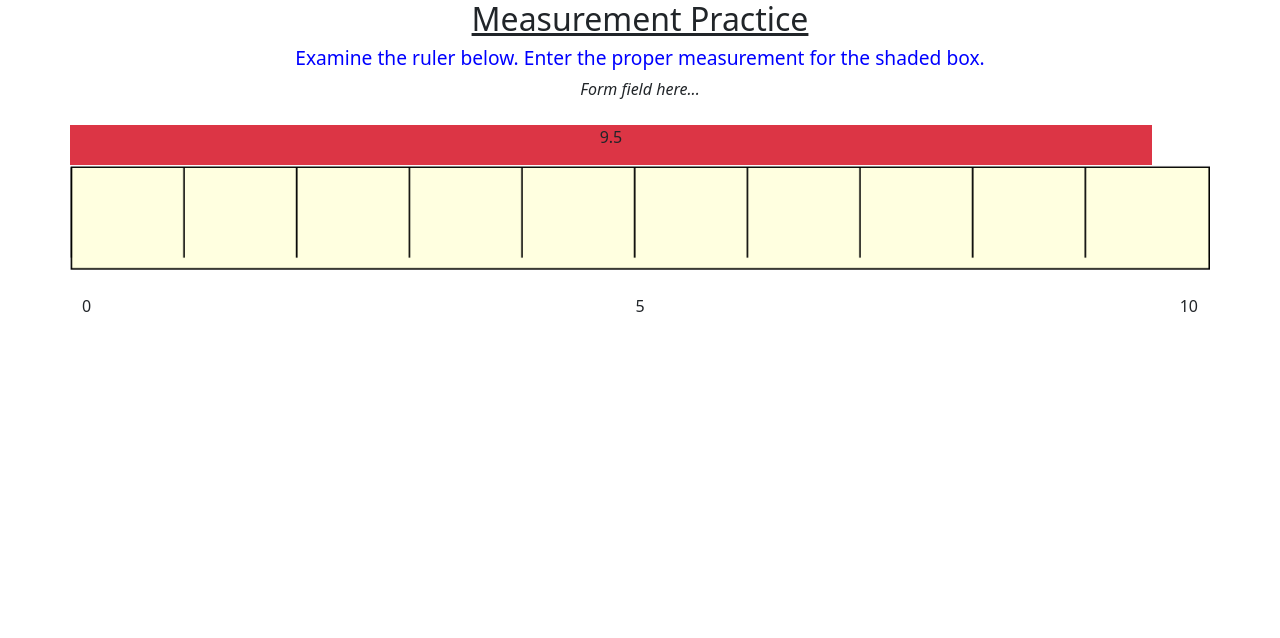
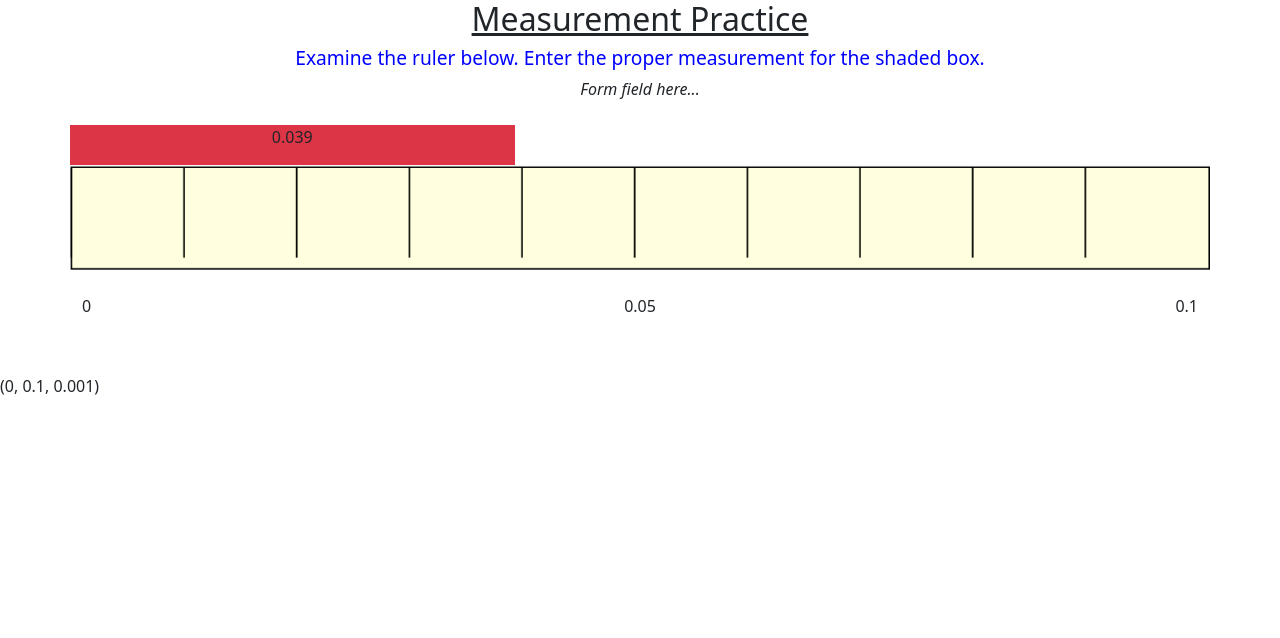
Before and after one commit to jimflores5/Measurement, a Flask app: page /measurement_practice in a window 1280 px wide. Shown: the top 638 px of the page. Run offline with Flask 3, Linux system fonts and the light colour scheme.

Commit message:
Adjusted rounding for start, end, and object length values.

```diff
--- a/main.py
+++ b/main.py
@@ -1,10 +1,18 @@
 import random
 from flask import Flask, request, redirect, render_template, session, flash
 from decimal import Decimal
+from math import log
 
 app = Flask(__name__)
 app.config['DEBUG'] = True
 app.secret_key = 'yrtsimehc'
+
+def pick_numbers(divisions):
+    first_num = 0
+    # Set the end number on the ruler (1, 10, 1000, or 10,000 units larger than start)
+    last_num = first_num + 10**(random.randint(-2, 3))
+    last_sig_fig_position = (last_num-first_num)/(10*divisions)
+    return (first_num, last_num, last_sig_fig_position)
 
 @app.route('/')
 def index():
@@ -13,23 +21,23 @@ def index():
 @app.route('/measurement_practice')
 def measurement():
     num_divisions = random.choice([1, 10, 100])
-    if num_divisions == 100:
-        num_decimals = 2
-    elif num_divisions == 10:
-        num_decimals = 1
-    else:
-        num_decimals = 0
-    # starting_value = random.randint(0,101)
-    starting_value = 0
-    # end_value = starting_value + num_divisions
-    end_value = 10
+    numbers = pick_numbers(num_divisions)
     # wide = round(random.uniform(starting_value, end_value-1)/end_value*100,2)
     # object_length = round(starting_value + wide/100*num_divisions,2)
-    object_length = round(random.uniform(starting_value+0.3, end_value),num_decimals)
-    wide = round(9.96*object_length+0.261, 1)
+    object_length = random.uniform(numbers[0]*1.03, numbers[1])
+    if numbers[2] < 1:
+        round_to = -1*int(round(log(numbers[2],10),1))
+        object_length = round(object_length, round_to)
+    elif numbers[2] > 1:
+        round_to = len(str(numbers[2]))-3
+        object_length = int(object_length/10**round_to)*10**round_to
+    else:
+        object_length = int(object_length)
+    # wide = round(9.96*object_length+0.261, 1)
+    wide = object_length/numbers[1]*100
     return render_template('measurement_practice.html',title='Measurement Practice',
-        wide = wide, start_value = starting_value, end_value = end_value,
-        object_length = object_length, num_divisions = num_divisions)
+        wide = wide, start_value = numbers[0], end_value = numbers[1],
+        object_length = object_length, num_divisions = num_divisions, nums = numbers)
 
 if __name__ == '__main__':
     app.run()
--- a/templates/measurement_practice.html
+++ b/templates/measurement_practice.html
@@ -33,13 +33,15 @@
                 <p>{{start_value}}</p>
             </div>
             <figure class="col-10">
-                <p class="text-center">{{(end_value - start_value)//2 + start_value}}</p>
+                <p class="text-center">{{(end_value - start_value)/2 + start_value}}</p>
             </figure>
             <div class="col-1 left-side-label">
                 <p>{{end_value}}</p>
             </div>
         </div>
     </section>
+    <br>
+    <p>{{nums}}</p>
     <!-- Vertical & Horizontal rulers: https://codepen.io/Raph285/pen/oNPdPWq -->
     <!-- Horizontal ruler: https://codepen.io/pbweb/pen/gMQKEK-->
 {% endblock %}
```
